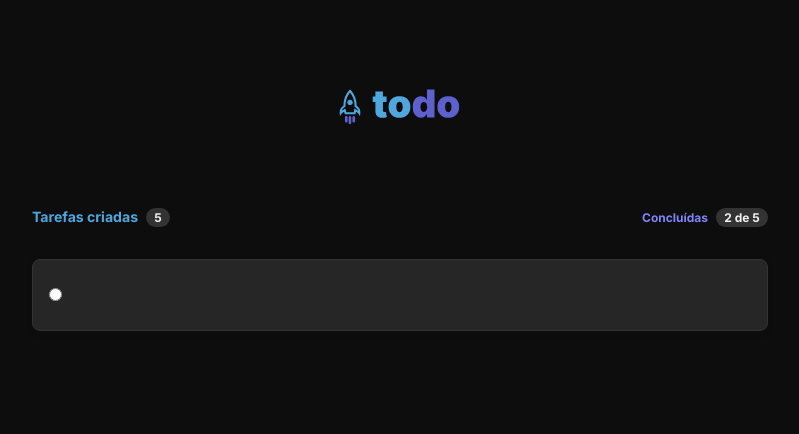
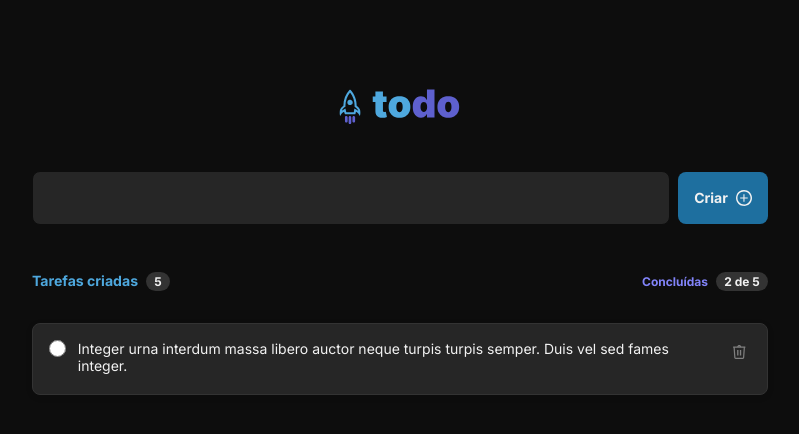
Before and after one commit to Renatonapoli/toDo, a React (Vite) app: page / in a window 1280 px wide. Shown: the top 434 px of the page, without its empty margins (240-1039 px from the left). Built offline with nearby package versions, Linux system fonts and the light colour scheme.

Commit message:
Feat: Search / Butao criar e ajustes de layout

```diff
--- a/src/components/Lists/Lists.module.css
+++ b/src/components/Lists/Lists.module.css
@@ -1,7 +1,7 @@
 .containerLists header {
   display: flex;
-
   justify-content: space-between;
+  margin-top: 4rem;
   margin-bottom: 1.5rem;
 }
 
@@ -60,7 +60,6 @@
 
 section {
   display: flex;
-  align-items: center;
   background: var(--gray-500);
   width: 46rem;
   height: 72px;
@@ -69,3 +68,24 @@ section {
   box-shadow: 0px 2px 8px rgba(0, 0, 0, 0.06);
   border-radius: 8px;
 }
+
+section ul {
+  display: flex;
+}
+
+section input {
+  width: 1.063rem;
+  height: 1.063rem;
+  border: 1px solid var(--blue);
+  box-shadow: inset;
+}
+
+section p {
+  margin: 0 0.75rem;
+  font-size: 0.875rem;
+}
+
+section img {
+  width: 1.5rem;
+  height: 1.5rem;
+}
--- a/src/components/Lists/Lists.tsx
+++ b/src/components/Lists/Lists.tsx
@@ -1,8 +1,11 @@
 import styles from "./Lists.module.css"
+
+import { Search } from "../Search/Search"
 
 export function Lists() {
   return (
     <div className={styles.containerLists}>
+      <Search />
       <header>
         <div className={styles.taskCreated}>
           <p>Tarefas criadas</p>
@@ -17,8 +20,11 @@ export function Lists() {
       <section>
         <ul>
           <input type="radio" name="" id="" />
-          <title>Texto</title>
-          <img src="" alt="" />
+          <p>
+            Integer urna interdum massa libero auctor neque turpis turpis
+            semper. Duis vel sed fames integer.
+          </p>
+          <img src="../../src/assets/trash.svg" alt="" />
         </ul>
       </section>
     </div>
--- /dev/null
+++ b/src/components/Search/Search.module.css
@@ -0,0 +1,34 @@
+.container {
+  display: flex;
+  margin-top: -1.8rem;
+  position: absolute;
+  justify-content: center;
+  align-items: center;
+}
+
+.container input {
+  width: 39.875rem;
+  height: 3.375rem;
+  background: var(--gray-500);
+  border: 1px solid var(--gray-700);
+  border-radius: 8px;
+  color: var(--gray-100);
+  padding: 1rem;
+}
+
+.container button {
+  display: flex;
+  justify-content: center;
+  align-items: center;
+  margin-left: 0.5rem;
+  width: 5.625rem;
+  height: 3.25rem;
+  background: var(--blue-dark);
+  color: var(--gray-100);
+  font-weight: 700;
+  font-size: 0.875rem;
+  line-height: 140%;
+  gap: 0.5rem;
+  border-radius: 0.5rem;
+  border: none;
+}
--- /dev/null
+++ b/src/components/Search/Search.tsx
@@ -0,0 +1,12 @@
+import styles from "./Search.module.css"
+
+export function Search() {
+  return (
+    <div className={styles.container}>
+      <input type="text" name="" id="" />
+      <button>
+        Criar <img src="../../src/assets/addList.svg" alt="" />
+      </button>
+    </div>
+  )
+}
--- a/src/global.css
+++ b/src/global.css
@@ -28,6 +28,11 @@ body {
   -webkit-font-smoothing: antialiased;
 }
 
+:focus {
+  outline: transparent;
+  box-shadow: 0 0 0 2px var(--blue-dark);
+}
+
 body,
 input,
 textarea,
```
Also changed, not shown: src/assets/addList.svg (added), src/assets/trash.svg (added).
